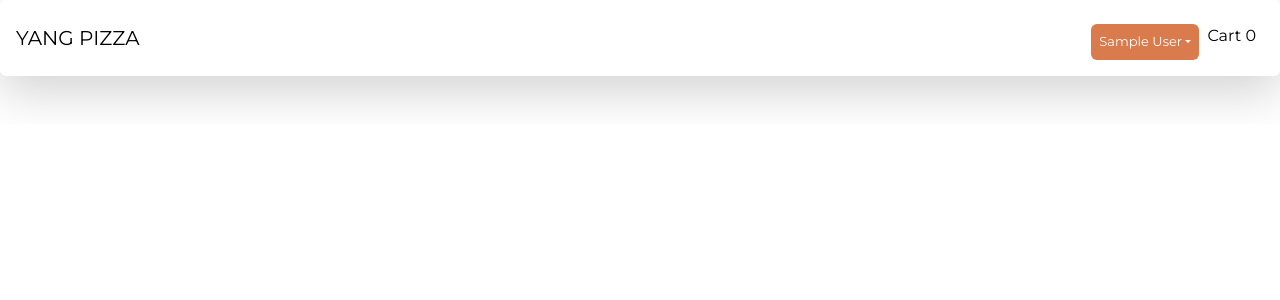
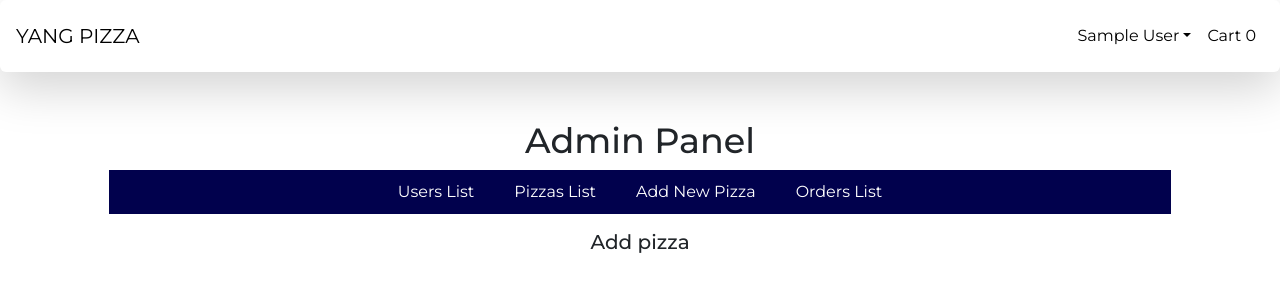
Before and after one commit to YangWu51/Food-Ordering-Web, a React (Create React App) app in the folder client/: page /admin/addpizza in a window 1280 px wide. Shown: the top 300 px of the page. Built offline with nearby package versions, Linux system fonts and the light colour scheme; sample sign-in values are in the browser's storage.

Commit message:
created admin panel

```diff
--- a/client/src/App.js
+++ b/client/src/App.js
@@ -11,6 +11,11 @@ import Cartscreen from './screens/Cartscreen';
 import Registerscreen from './screens/Registerscreen';
 import Loginscreen from './screens/Loginscreen';
 import Orderscreen from './screens/Orderscreen';
+import Adminscreen from './screens/Adminscreen';
+import Userslist from './screens/Userslist';
+import Orderslist from './screens/Orderslist';
+import Pizzaslist from './screens/Pizzaslist';
+import Addpizza from './screens/Addpizza';
 
 function App() {
   useEffect(() => {
@@ -30,6 +35,15 @@ function App() {
           <Route path="/register" element={<Registerscreen />} />
           <Route path="/login" element={<Loginscreen />} />
           <Route path="/orders" element={<Orderscreen />} />
+          <Route path="/admin" element={<Adminscreen />} />
+          <Route path="/admin/userslist" element={<Userslist />} />
+          <Route path="/admin/orderslist" element={<Orderslist />} />
+          <Route path="/admin/pizzaslist" element={<Pizzaslist />} />
+          <Route path="/admin/addpizza" element={<Addpizza />} />
+
+
+
+
 
         </Routes>
       </BrowserRouter>
--- a/client/src/components/Navbar.js
+++ b/client/src/components/Navbar.js
@@ -27,8 +27,9 @@ export default function Navbar() {
                     <ul className="navbar-nav ms-auto">
                         {currentUser ? (
                             <li className="nav-item dropdown mt-2">
-                                <a style={{color: 'black'}}
-                                    className="btn btn-secondary dropdown-toggle nav-link"
+                                <a
+                                style={{paddingTop: '0px'}}
+                                    className=" dropdown-toggle nav-link no-padding-top "
                                     type="button"
                                     id="dropdownMenuButton"
                                     data-bs-toggle="dropdown"
--- a/client/src/components/Pizza.js
+++ b/client/src/components/Pizza.js
@@ -42,7 +42,7 @@ export default function Pizza({ pizza }) {
             </div>
             <div className="flex-container">
                 <div className="m-1 w-100">
-                    <h1 className="mt-1">Price: {pizza.prices[0][size] * quantity} Rs/-</h1>
+                    <h1 className="mt-1">Price: {pizza.prices[0][size] * quantity} /$</h1>
                 </div>
                 <div className="m-1 w-100">
                     <button className="btn" onClick={addtocart}>ADD TO CART</button>
--- a/client/src/index.css
+++ b/client/src/index.css
@@ -52,3 +52,16 @@ input{
   margin-top: 15px !important;
   box-shadow: none !important;
 }
+.adminfunctions{
+  padding: 10px;
+  background-color: rgb(1, 1, 77);
+}
+.adminfunctions li{
+  list-style-type: none !important;
+  display: inline !important;
+}
+.adminfunctions li a{
+  color: white !important;
+  padding: 20px;
+  text-decoration: none !important;
+}
--- /dev/null
+++ b/client/src/screens/Addpizza.js
@@ -0,0 +1,10 @@
+import React from "react";
+import AdminTitle from "./AdminTitle";
+export default function Addpizza() {
+    return (
+        <div>
+            <AdminTitle/>
+            <h1>Add pizza</h1>
+        </div>
+    )
+}
--- /dev/null
+++ b/client/src/screens/AdminTitle.js
@@ -0,0 +1,41 @@
+import React, { useEffect } from "react";
+import { useSelector } from "react-redux";
+import { Route, Routes, Link } from "react-router-dom";
+import Userslist from "./Userslist";
+import Orderslist from "./Orderslist";
+import Pizzaslist from "./Pizzaslist";
+import Addpizza from "./Addpizza";
+
+export default function AdminTitle() {
+    const userstate = useSelector(state => state.loginUserReducer);
+    const { currentUser } = userstate || {};
+
+    useEffect(() => {
+        if (!currentUser?.isAdmin) {
+            window.location.href = '/';
+        }
+    }, [currentUser]);
+
+    return (
+        <div>
+            <div className="row justify-content-center">
+                <div className="col-md-10">
+                    <h2 style={{ fontSize: '35px' }}>Admin Panel</h2>
+                    <ul className="adminfunctions">
+                        <li><Link to="/admin/userslist">Users List</Link></li>
+                        <li><Link to="/admin/pizzaslist">Pizzas List</Link></li>
+                        <li><Link to="/admin/addpizza">Add New Pizza</Link></li>
+                        <li><Link to="/admin/orderslist">Orders List</Link></li>
+                    </ul>
+
+                    <Routes>
+                        <Route path="/admin/userslist" element={<Userslist />} />
+                        <Route path="/admin/orderslist" element={<Orderslist />} />
+                        <Route path="/admin/pizzaslist" element={<Pizzaslist />} />
+                        <Route path="/admin/addpizza" element={<Addpizza />} />
+                    </Routes>
+                </div>
+            </div>
+        </div>
+    );
+}
--- /dev/null
+++ b/client/src/screens/Adminscreen.js
@@ -0,0 +1,43 @@
+import React, { useEffect } from "react";
+import { useSelector } from "react-redux";
+import { Route, Routes, Link } from "react-router-dom";
+import Userslist from "./Userslist";
+import Orderslist from "./Orderslist";
+import Pizzaslist from "./Pizzaslist";
+import Addpizza from "./Addpizza";
+import AdminTitle from "./AdminTitle";
+
+export default function Adminscreen() {
+    const userstate = useSelector(state => state.loginUserReducer);
+    const { currentUser } = userstate || {};
+
+    useEffect(() => {
+        if (!currentUser?.isAdmin) {
+            window.location.href = '/';
+        }
+    }, [currentUser]);
+
+    return (
+        <div>
+            <AdminTitle/>
+            {/* <div className="row justify-content-center">
+                <div className="col-md-10">
+                    <h2 style={{ fontSize: '35px' }}>Admin Panel</h2>
+                    <ul className="adminfunctions">
+                        <li><a href="/admin/userslist">Users List</a></li>
+                        <li><Link to="/admin/pizzaslist">Pizzas List</Link></li>
+                        <li><Link to="/admin/addpizza">Add New Pizza</Link></li>
+                        <li><Link to="/admin/orderslist">Orders List</Link></li>
+                    </ul>
+
+                    <Routes>
+                        <Route path="/admin/userslist" element={<Userslist />} />
+                        <Route path="/admin/orderslist" element={<Orderslist />} />
+                        <Route path="/admin/pizzaslist" element={<Pizzaslist />} />
+                        <Route path="/admin/addpizza" element={<Addpizza />} />
+                    </Routes>
+                </div>
+            </div> */}
+        </div>
+    );
+}
--- a/client/src/screens/Cartscreen.js
+++ b/client/src/screens/Cartscreen.js
@@ -13,7 +13,7 @@ export default function Cartscreen(){
         <div>
             <div className="row justify-content-center">
                 <div className="col-md-6">
-                    <h2 style={{fontSize: '45px'}}>My Cart</h2>
+                    <h2 style={{fontSize: '35px'}}>My Cart</h2>
 
                     {cartItems.map(item=>{
                         return <div className="flex-container" >
--- /dev/null
+++ b/client/src/screens/Orderslist.js
@@ -0,0 +1,11 @@
+import React from "react";
+import AdminTitle from "./AdminTitle";
+
+export default function Orderslist() {
+    return (
+        <div>
+            <AdminTitle/>
+            <h1>Orders list</h1>
+        </div>
+    )
+}
--- /dev/null
+++ b/client/src/screens/Pizzaslist.js
@@ -0,0 +1,11 @@
+import React from "react";
+import AdminTitle from "./AdminTitle";
+
+export default function Pizzaslist() {
+    return (
+        <div>
+            <AdminTitle/>
+            <h1>Pizzas list</h1>
+        </div>
+    )
+}
--- /dev/null
+++ b/client/src/screens/Userslist.js
@@ -0,0 +1,11 @@
+import React from "react";
+import AdminTitle from "./AdminTitle";
+
+export default function Userslist() {
+    return (
+        <div>
+            <AdminTitle/>
+            <h1>111</h1>
+        </div>
+    )
+}
```
